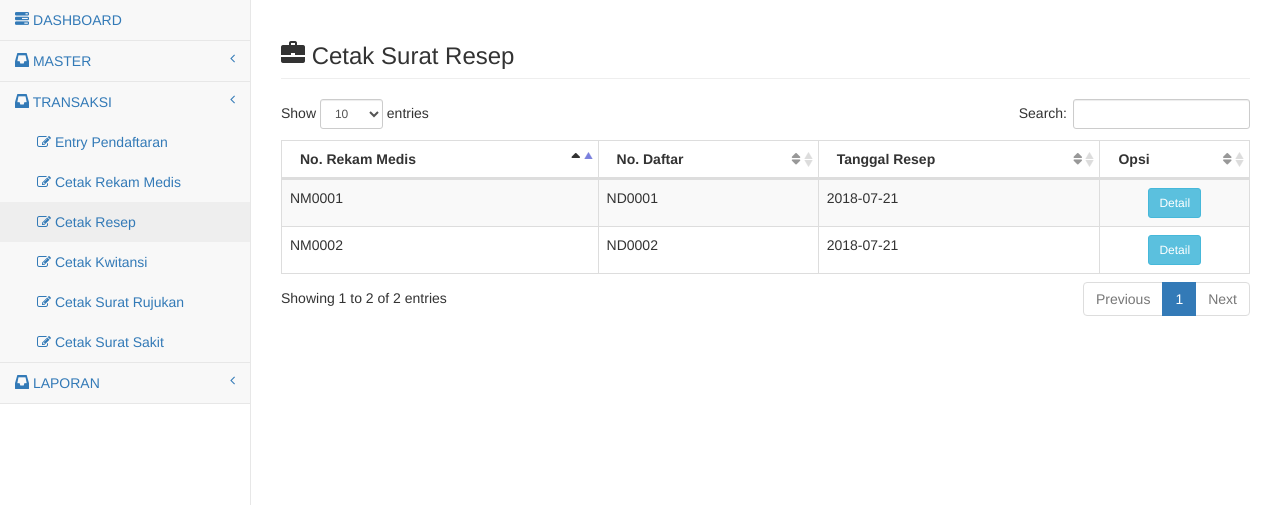
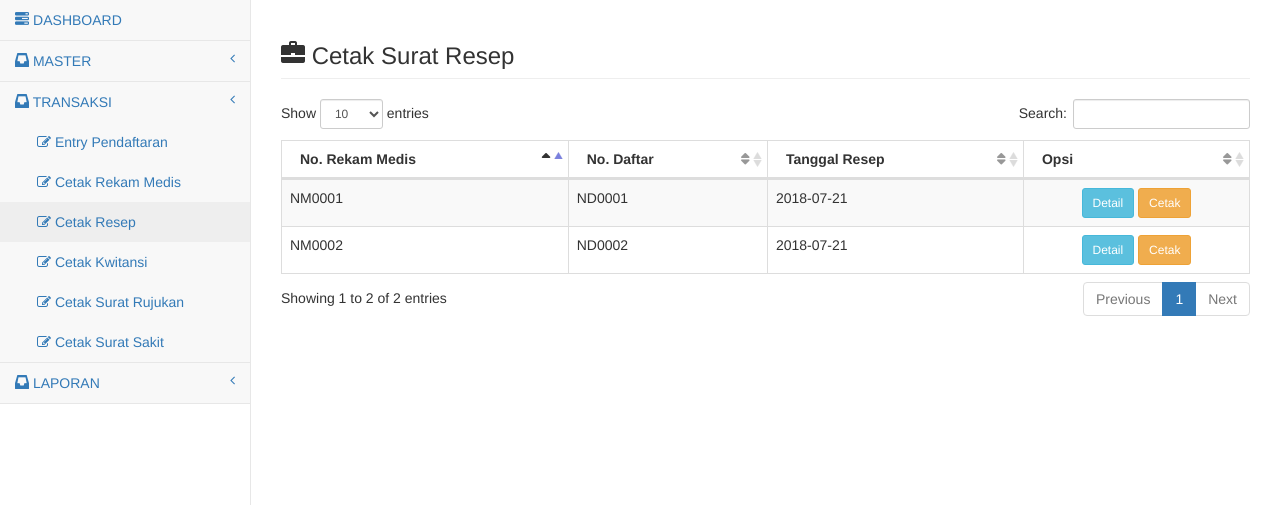
Before and after one commit to penguinkampus/klinik, a PHP site: page /transaksi/resep.php in a window 1280 px wide. Shown: the part 51-556 px from the top of the page. Run offline with PHP 8.4, Linux system fonts and the light colour scheme; data comes from the database, SQL or seed files in the repository; some libraries are stand-ins or nearby versions.

Commit message:
Update resep.php

```diff
--- a/view/resep.php
+++ b/view/resep.php
@@ -42,6 +42,7 @@ include '../koneksi.php';
                                 </td>
                                 <td align="center">
                                     <a href="det-resep.php?nomedis=<?php echo $tampil['nomedis'] ?>" class="btn btn-info btn-sm">Detail</a>
+                                    <a href="cetakresep.php?nomedis=<?php echo $tampil['nomedis'] ?>" class="btn btn-warning btn-sm">Cetak</a>
                                 </td>
                             </tr>
                             <?php } ?>
```
